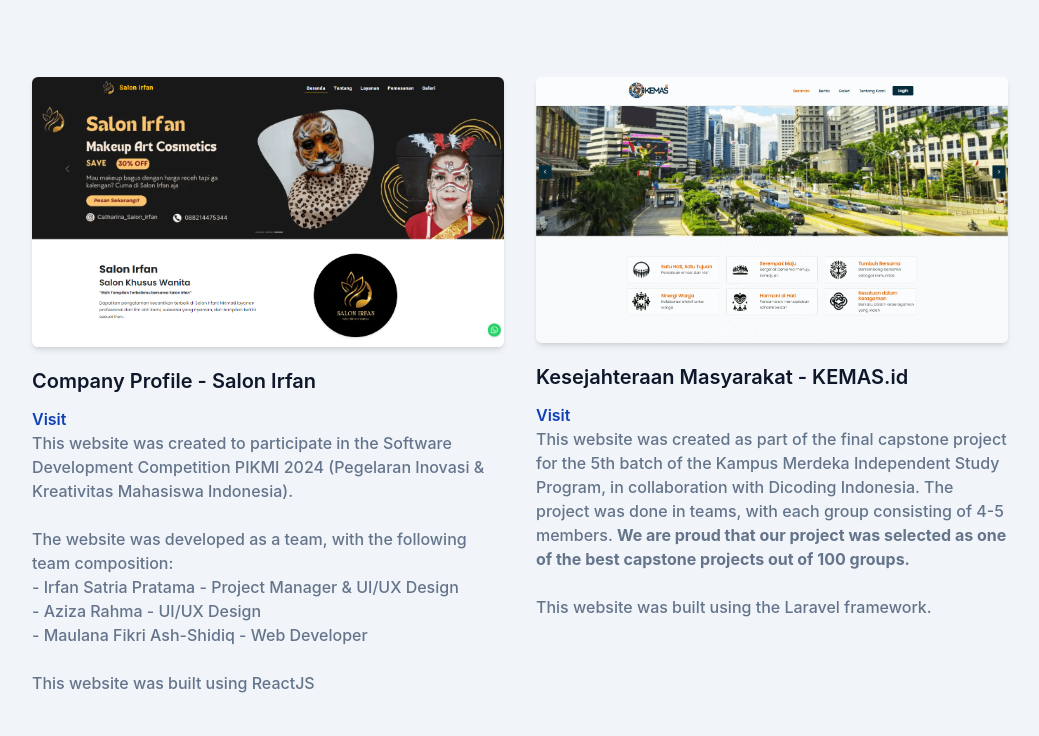
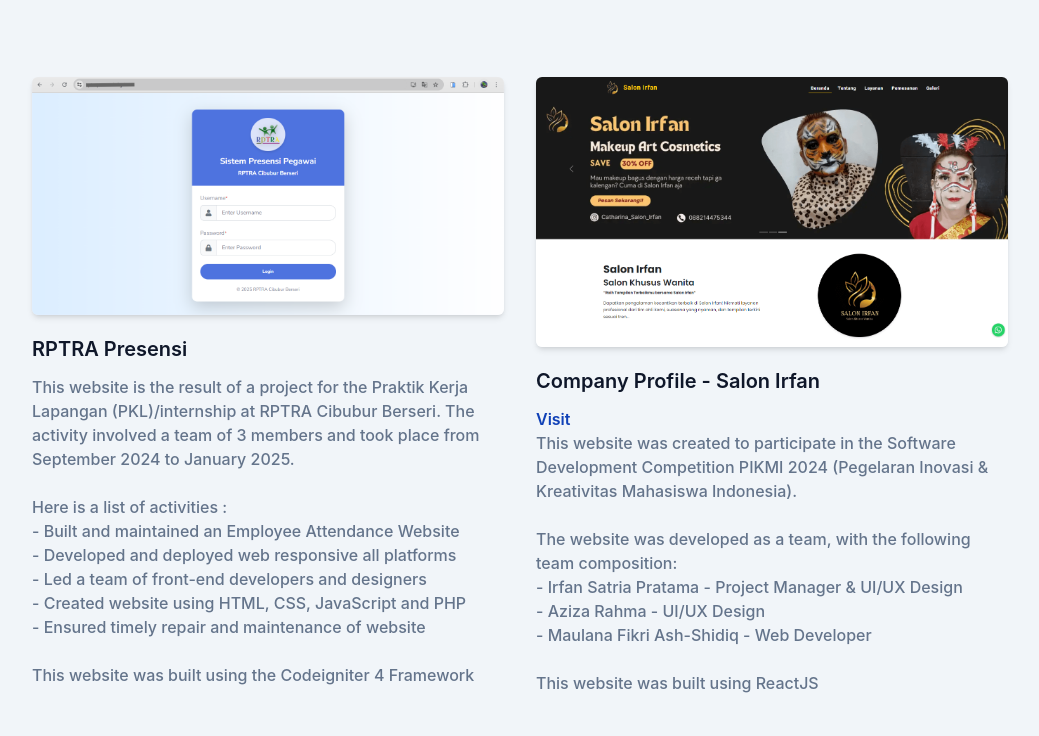
Before and after one commit to maulanafikriash/myportfolio, a website: page index.html in a window 1280 px wide. Shown: the part 1584-2320 px from the top of the page, without its empty margins (120-1159 px from the left). Drawn offline with Linux system fonts and the light colour scheme.

Commit message:
feat: add project portfolio

```diff
--- a/index.html
+++ b/index.html
@@ -6,7 +6,7 @@
   <meta http-equiv="X-UA-Compatible" content="IE=edge" />
   <meta name="viewport" content="width=device-width, initial-scale=1.0" />
   <title>Portfolio - maulanafikriash</title>
-  <link href="dist/css/build2.css" rel="stylesheet" />
+  <link href="dist/css/build3.css" rel="stylesheet" />
   <script>
     if (localStorage.theme === 'dark' || (!('theme' in localStorage) && window.matchMedia('(prefers-color-scheme: dark)').matches)) {
       document.documentElement.classList.add('dark');
@@ -184,11 +184,38 @@
       <div class="w-full px-4 flex flex-wrap justify-center xl:w-10/12 xl:mx-auto">
         <div class="mb-12 p-4 md:w-1/2">
           <div class="rounded-md shadow-md overflow-hidden">
+            <img src="dist/img/portfolio-project/5.png" alt="RPTRA Presensi" width="w-full">
+          </div>
+          <h3 class="font-semibold text-dark dark:text-white text-xl mt-5 mb-3">RPTRA Presensi
+          </h3>
+
+          <p class="font-medium text-base text-secondary">This website is the result of a project for the Praktik Kerja
+            Lapangan (PKL)/internship at RPTRA Cibubur Berseri. The activity involved a team of 3 members and took place
+            from September 2024 to January 2025.
+            <br><br>
+            Here is a list of activities :
+            <br>
+          <ul class="font-medium text-base text-secondary">
+            <li>- Built and maintained an Employee Attendance Website </li>
+            <li>- Developed and deployed web responsive all platforms</li>
+            <li>- Led a team of front-end developers and designers</li>
+            <li>- Created website using HTML, CSS, JavaScript and PHP</li>
+            <li>- Ensured timely repair and maintenance of website</li>
+          </ul>
+          <br>
+          <span class="font-medium text-base text-secondary">
+            This website was built using the Codeigniter 4 Framework
+          </span>
+          </p>
+        </div>
+        <div class="mb-12 p-4 md:w-1/2">
+          <div class="rounded-md shadow-md overflow-hidden">
             <img src="dist/img/portfolio-project/1.png" alt="Salon Irfan" width="w-full">
           </div>
           <h3 class="font-semibold text-dark dark:text-white text-xl mt-5 mb-3">Company Profile - Salon Irfan
           </h3>
-          <a class="font-semibold text-primary pb-5 dark:text-white" href="https://salonirfan.vercel.app/">Visit</a>
+          <a class="font-semibold text-primary pb-5 dark:text-white" href="https://salonirfan.vercel.app/"
+            target="_blank">Visit</a>
           <p class="font-medium text-base text-secondary">This website was created to participate in the Software
             Development Competition PIKMI 2024 (Pegelaran Inovasi & Kreativitas Mahasiswa
             Indonesia).
@@ -214,7 +241,6 @@
           </div>
           <h3 class="font-semibold text-dark dark:text-white text-xl mt-5 mb-3">Kesejahteraan Masyarakat -
             KEMAS.id</h3>
-          <a class="font-semibold text-primary pb-5 dark:text-white" href="https://www.kemas.site/">Visit</a>
           <p class="font-medium text-base text-secondary">This website was created as part of the final capstone project
             for the 5th batch of the Kampus Merdeka Independent Study Program, in collaboration with Dicoding Indonesia.
             The project was done in teams, with each group consisting of 4-5 members.
@@ -231,7 +257,8 @@
             <img src="dist/img/portfolio-project/3.png" alt="Katalog Restoran" width="w-full">
           </div>
           <h3 class="font-semibold text-dark dark:text-white text-xl mt-5 mb-3">Katalog Restoran</h3>
-          <a class="font-semibold text-primary pb-5 dark:text-white" href="https://menu-maestro.netlify.app/">Visit</a>
+          <a class="font-semibold text-primary pb-5 dark:text-white" href="https://menu-maestro.netlify.app/"
+            target="_blank">Visit</a>
           <p class="font-medium text-base text-secondary">This website was created to complete the submission for the
             "Front-End Web Developer Expert" course at Dicoding Indonesia.
             <br><br>
@@ -243,8 +270,8 @@
             <img src="dist/img/portfolio-project/4.png" alt="Diskusi APP" width="w-full">
           </div>
           <h3 class="font-semibold text-dark dark:text-white text-xl mt-5 mb-3">Diskusi APP</h3>
-          <a class="font-semibold text-primary pb-5 dark:text-white"
-            href="https://react-redux-expert.vercel.app/">Visit</a>
+          <a class="font-semibold text-primary pb-5 dark:text-white" href="https://react-redux-expert.vercel.app/"
+            target="_blank">Visit</a>
           <p class="font-medium text-base text-secondary">This website was created to complete the submission for the
             "React Web Developer Expert" course at Dicoding Indonesia.
             <br><br>
```
Also changed, not shown: dist/css/build2.css (deleted), dist/css/build3.css (added), dist/img/portfolio-project/5.PNG (added), dist/output.css.
